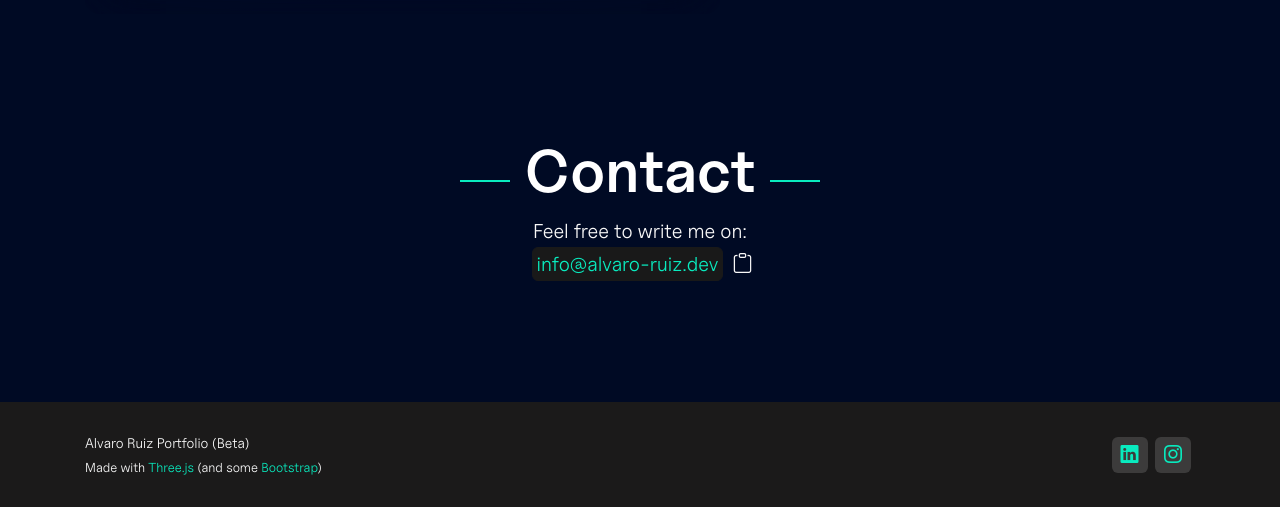
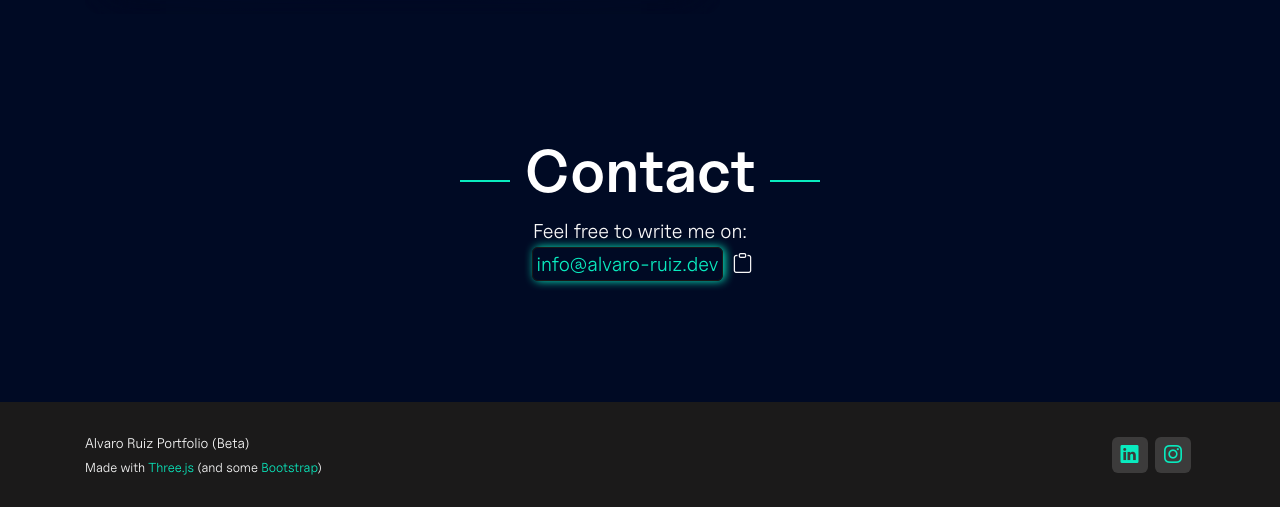
Before and after one commit to alvaroesalvaroo/portfolio, a PHP site: page / in a window 1280 px wide, with the pointer over the restyled element. Shown: the part 3361-3868 px from the top of the page. Run offline with PHP 8.4, Linux system fonts and the light colour scheme; some libraries are stand-ins or nearby versions.

Commit message:
Box shadow del email

```diff
--- a/assets/css/skills.css
+++ b/assets/css/skills.css
@@ -99,7 +99,7 @@
 }
 
 #email-copy:hover {
-    /*border: 1.5px solid var(--accent-color);*/
-    background-color: var(--surface-color);
-    /*transform: translateY(-2px);*/
+    /*border: 1.5px solid var(--default-color) transparent 50%;*/
+    box-shadow: 2px 0 10px var(--accent-color);
+    /*background-color: var(--surface-color);*/
 }
```
